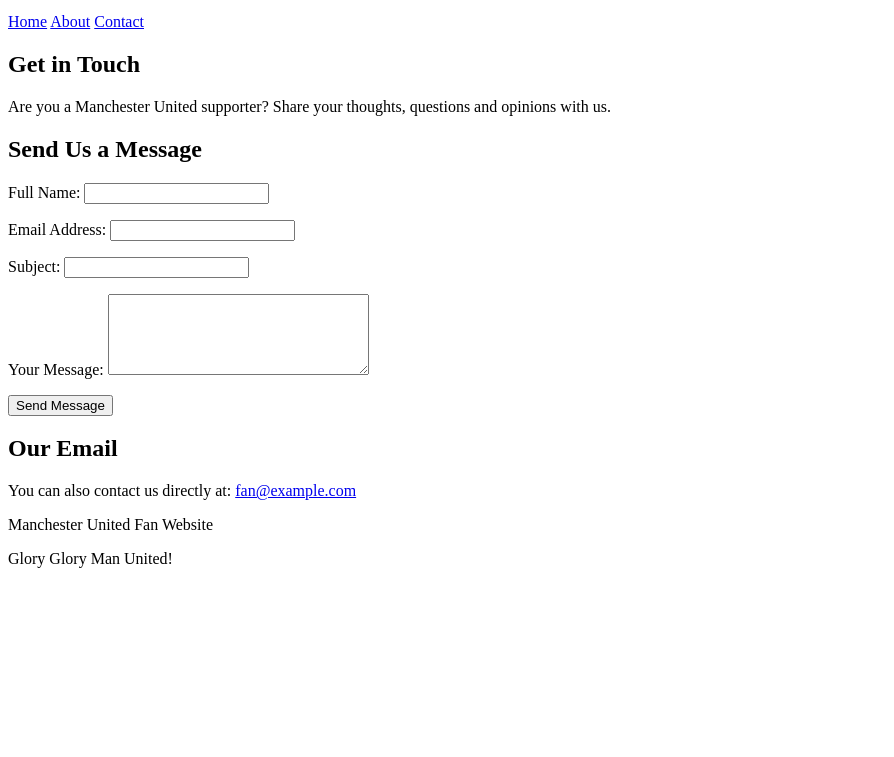
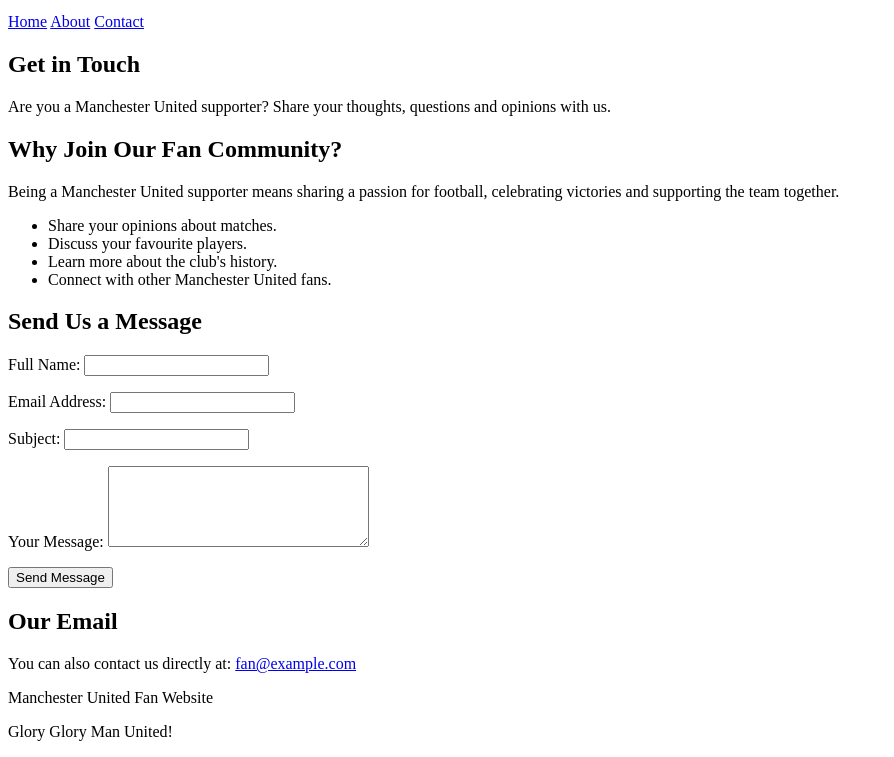
Before and after one commit to Yared-c3ll/manchester-united-website, a plain HTML site: page pages/contact.html in a window 1280 px wide. Shown: the part 101-858 px from the top of the page, without its empty margins (0-894 px from the left). Before the commit the page ends 800 px from the top, so only its background shows below. Drawn offline with Linux system fonts and the light colour scheme.

Commit message:
Improve image quality and fix contact page

```diff
--- a/pages/contact.html
+++ b/pages/contact.html
@@ -30,7 +30,22 @@
                 with us.
             </p>
         </section>
+<section>
+    <h2>Why Join Our Fan Community?</h2>
 
+    <p>
+        Being a Manchester United supporter means
+        sharing a passion for football, celebrating
+        victories and supporting the team together.
+    </p>
+
+    <ul>
+        <li>Share your opinions about matches.</li>
+        <li>Discuss your favourite players.</li>
+        <li>Learn more about the club's history.</li>
+        <li>Connect with other Manchester United fans.</li>
+    </ul>
+</section>
         <section>
             <h2>Send Us a Message</h2>
 
@@ -81,7 +96,7 @@
 
             <p>
                 You can also contact us directly at:
-                <a href="mailto:fan@example.com">
+                <a href="mailto:yosefabreha66@gmail.com">
                     fan@example.com
                 </a>
             </p>
```
Also changed, not shown: index.html (+1 -1 lines), pages/about.html (+3 -3 lines), images/man-united-team.jpg, images/old_Trafford.jpg.
